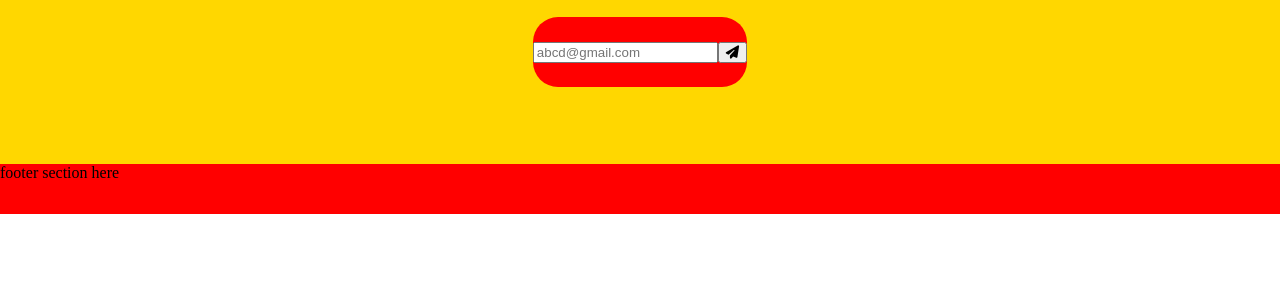
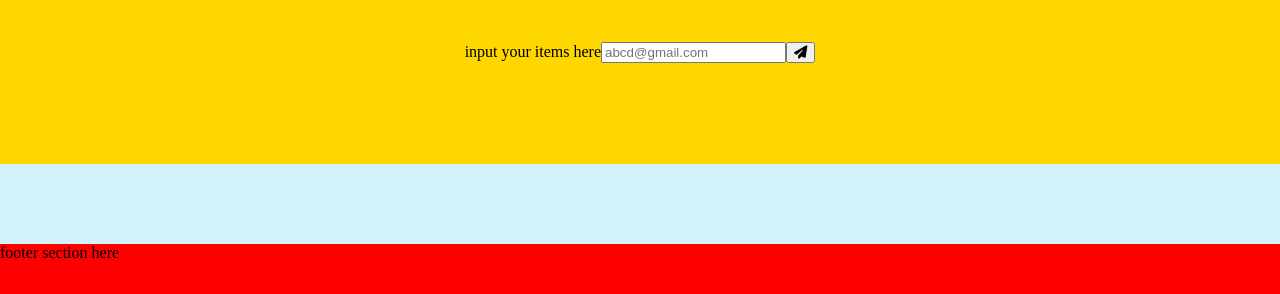
Before and after one commit to manishhh08/nthchild, a plain HTML site: page portfolio/index.html in a window 1280 px wide. Shown: the part 2594-2888 px from the top of the page. Before the commit the page ends 2808 px from the top, so only its background shows below. Drawn offline with Linux system fonts and the light colour scheme.

Commit message:
contact border start

```diff
--- a/portfolio/index.html
+++ b/portfolio/index.html
@@ -172,7 +172,7 @@
             </div>
             <div><h3>OR</h3></div>
             <div class="contactinput">
-              <div class="inputarea"> <input type="text" placeholder="abcd@gmail.com">
+              <div class="inputarea"> input your items here<input type="text" placeholder="abcd@gmail.com" required>
                 <label for="input" ></label>
               </div>
               <div><button type="submit"><i class="fa-solid fa-paper-plane"></i></button></div>
--- a/portfolio/style.css
+++ b/portfolio/style.css
@@ -362,18 +362,21 @@ label[for="hamburgerMenu"] {
   font-size: 2em;
 }
 .contactme .contactinput {
-  background-color: red;
+  /* background-color: red; */
   display: flex;
   justify-content: center;
   align-items: center;
-  border-radius: 25px;
+  border-radius: 40px;
   height: 70px;
-  width: auto;
+  width: 70pxs;
 }
 .contactme .contactinput .inputarea {
+  border-radius: 30%;
+  border-color: black;
 }
 /* footer section */
 footer {
+  margin-top: 10vh;
   height: 50px;
   width: 100%;
   background-color: red;
```
